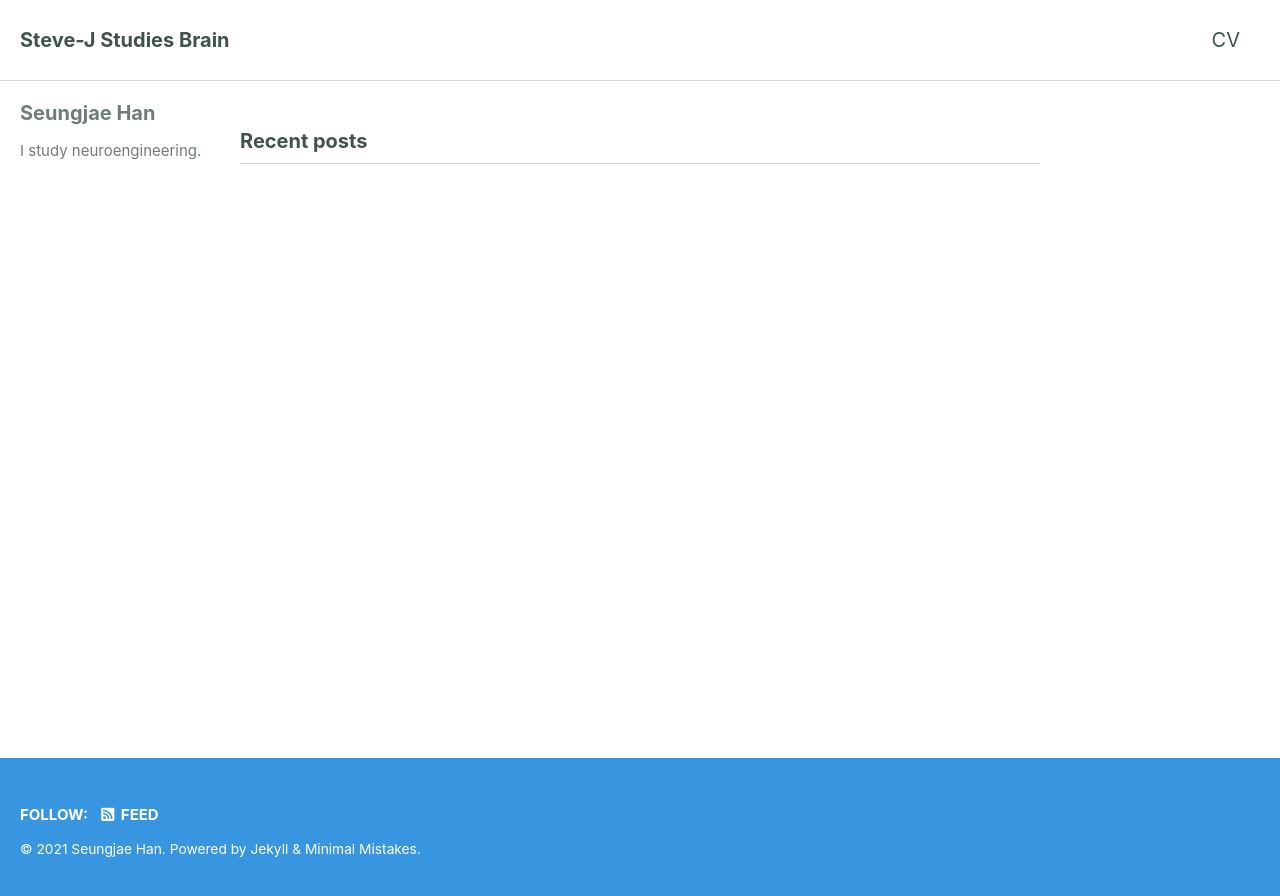
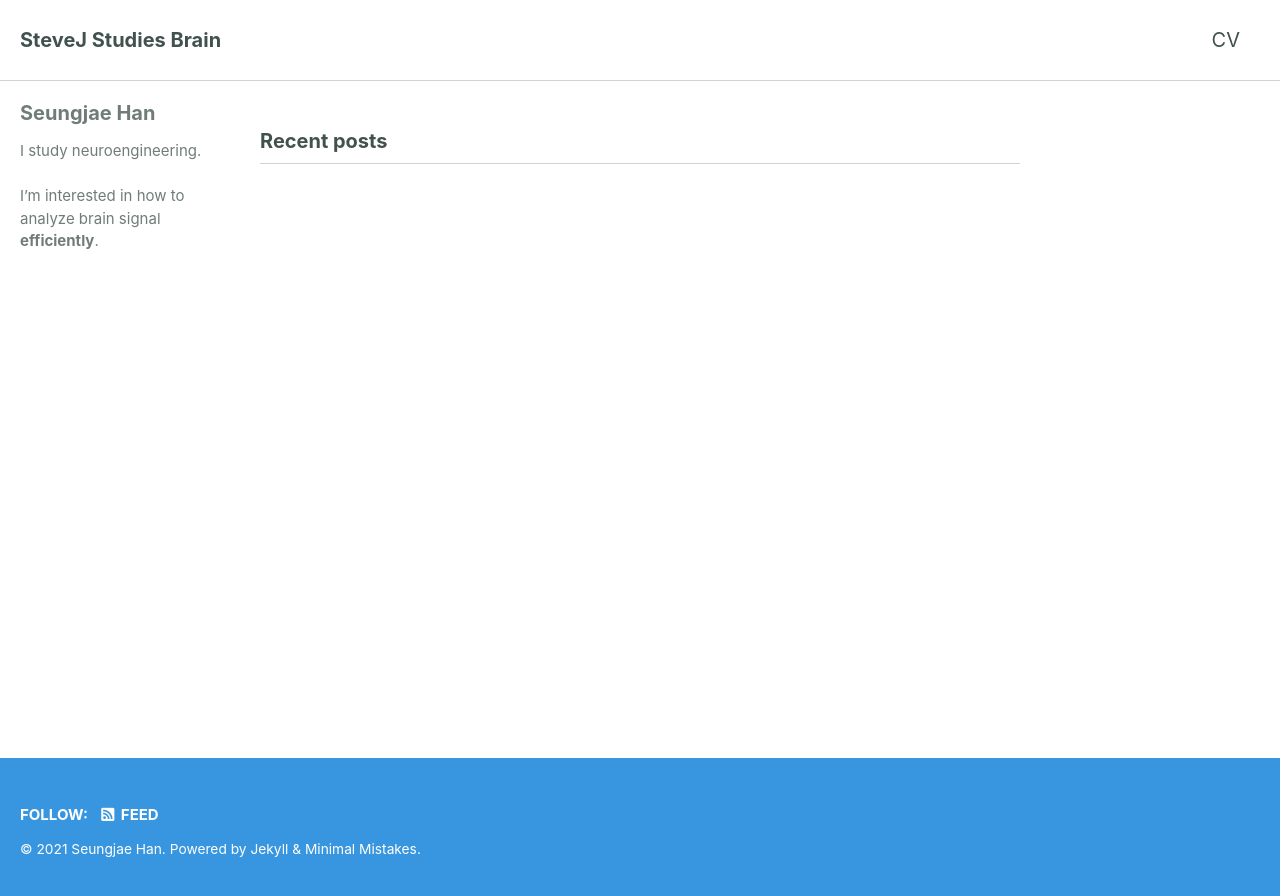
Before and after one commit to SteveJayH/SteveJayH.github.io, a Jekyll site: the page built from index.html, in a window 1280 px wide. Shown: the top 896 px of the page. Built offline with Jekyll 4.4.1, drawn with Linux system fonts in a browser that asks for light colours; cached includes are drawn as plain includes; the list of posts is cut into pages by our own code.

Commit message:
bio & md confident checked

```diff
--- a/_config.yml
+++ b/_config.yml
@@ -16,7 +16,7 @@ minimal_mistakes_skin    : "seungjaehan" # "air", "aqua", "contrast", "dark", "d
 
 # Site Settings
 locale                   : "en-US"
-title                    : "Steve-J Studies Brain"
+title                    : "SteveJ Studies Brain"
 title_separator          : "-"
 subtitle                 : # site tagline that appears below site title in masthead
 name                     : "Seungjae Han"
@@ -96,7 +96,7 @@ analytics:
 author:
   name             : "Seungjae Han"
   avatar           : # path of avatar image, e.g. "/assets/images/bio-photo.jpg"
-  bio              : "I study neuroengineering."
+  bio              : "I study neuroengineering. <br/><br/> I'm interested in how to analyze brain signal **efficiently**."
   # location         : "Somewhere"
   email            :
   links:
--- a/_sass/minimal-mistakes/_variables.scss
+++ b/_sass/minimal-mistakes/_variables.scss
@@ -155,9 +155,9 @@ $max-width: $x-large !default;
    Grid
    ========================================================================== */
 
-$right-sidebar-width-narrow: 200px !default;
-$right-sidebar-width: 220px !default;
-$right-sidebar-width-wide: 240px !default;
+$right-sidebar-width-narrow: 220px !default;
+$right-sidebar-width: 240px !default;
+$right-sidebar-width-wide: 260px !default;
 // $right-sidebar-width-narrow: 200px !default;
 // $right-sidebar-width: 300px !default;
 // $right-sidebar-width-wide: 400px !default;
```
Also changed, not shown: 7 other files.
